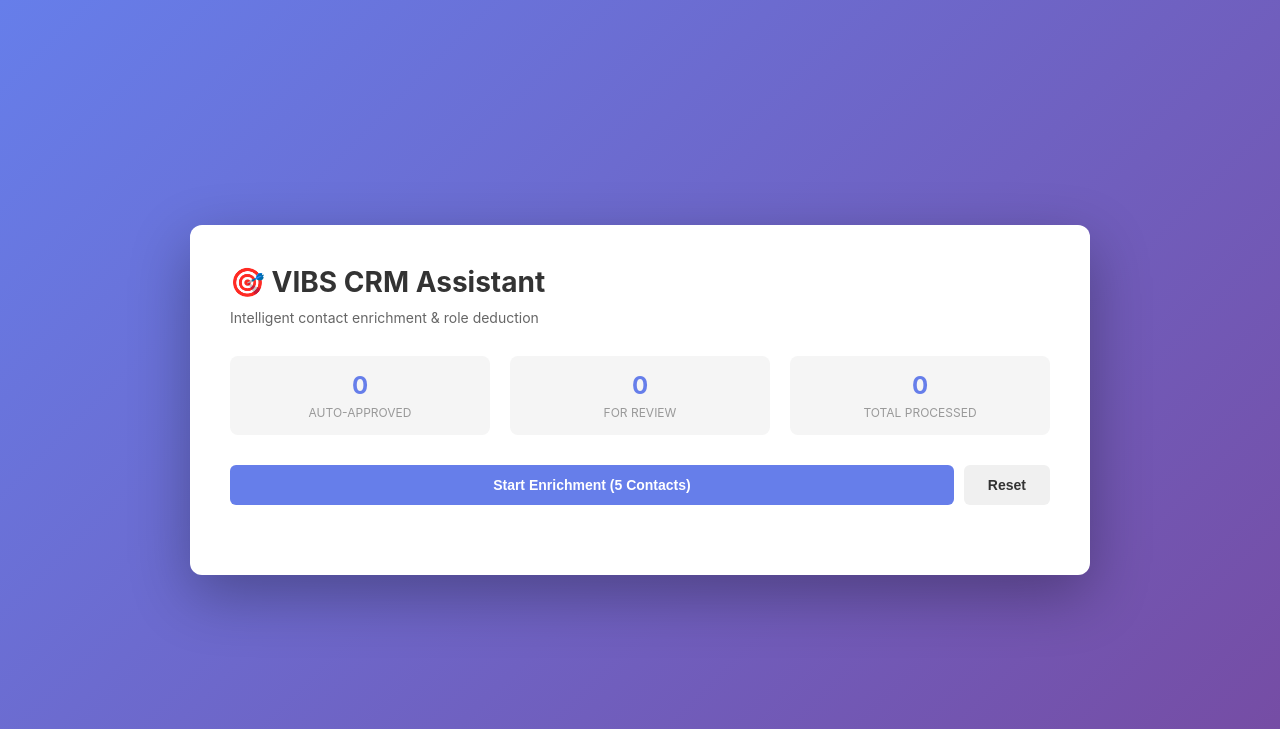
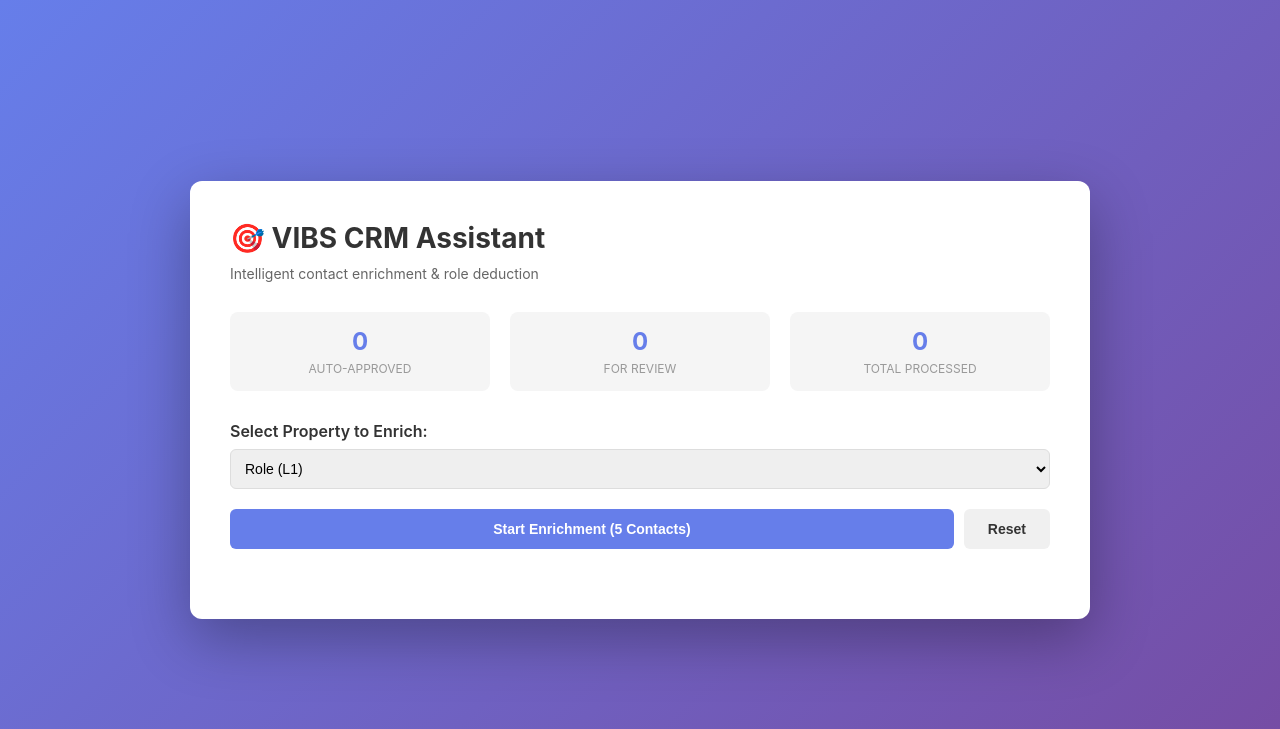
Before and after one commit to HikariNoOngaku/VIBS, a Flask app: page / in a window 1280 px wide. Shown: the top 729 px of the page. Run offline with Flask 3, Linux system fonts and the light colour scheme.

Commit message:
Add flexible property enrichment - allow users to select which property to enrich from dropdown

```diff
--- a/app.py
+++ b/app.py
@@ -21,16 +21,21 @@ hubspot_client = HubSpotClient(access_token=HUBSPOT_API_KEY)
 # Claude API endpoint
 CLAUDE_API_URL = "https://api.anthropic.com/v1/messages"
 
-# Role options from taxonomy
-ROLE_OPTIONS = [
-    "Sales",
-    "Marketing",
-    "Design/Drafting",
-    "Planning/Development",
-    "Executive",
-    "Approval Submission",
-    "Approval Processing"
-]
+# Property enrichment configuration
+ENRICHABLE_PROPERTIES = {
+    "role_inferred_l1": {
+        "label": "Role (L1)",
+        "options": ["Sales", "Marketing", "Design/Drafting", "Planning/Development", "Executive", "Approval Submission", "Approval Processing"]
+    },
+    "industry": {
+        "label": "Industry",
+        "options": ["Technology", "Finance", "Healthcare", "Retail", "Manufacturing", "Services", "Other"]
+    },
+    "company_size": {
+        "label": "Company Size",
+        "options": ["1-10", "11-50", "51-200", "201-1000", "1000+"]
+    }
+}
 
 def get_recent_contacts(limit=5):
     """Fetch recent contacts from HubSpot."""
@@ -44,8 +49,8 @@ def get_recent_contacts(limit=5):
         print(f"Error fetching contacts: {e}")
         return []
 
-def deduce_role_with_claude(contact):
-    """Use Claude to deduce contact role with confidence score."""
+def enrich_with_claude(contact, property_name, property_options):
+    """Use Claude to enrich any contact property with confidence score."""
 
     # Extract contact data
     props = contact.properties
@@ -55,8 +60,10 @@ def deduce_role_with_claude(contact):
     job_title = props.get("jobtitle", "")
     company = props.get("company", "")
 
-    # Build prompt
-    prompt = f"""Based on the following contact information, deduce their role in the organization.
+    # Build dynamic prompt
+    options_text = chr(10).join([f"- {opt}" for opt in property_options])
+
+    prompt = f"""Based on the following contact information, deduce their {property_name}.
 
 Contact Information:
 - Name: {first_name} {last_name}
@@ -64,20 +71,20 @@ Contact Information:
 - Job Title: {job_title}
 - Company: {company}
 
-Available Role Categories:
-{chr(10).join([f"- {role}" for role in ROLE_OPTIONS])}
+Available Options:
+{options_text}
 
 Please respond in JSON format with:
 {{
-  "role": "<selected role from list>",
+  "value": "<selected option from list>",
   "confidence": <0-100>,
   "reasoning": "<brief explanation>"
 }}
 
-Base confidence on how clear the role deduction is:
-- >95%: Job title explicitly matches role (e.g., "Sales Director" → Sales)
-- 75-95%: Job title implies role but less explicit (e.g., "Account Manager" → Sales)
-- <75%: Job title is ambiguous (e.g., "Operations Manager" could be multiple roles)
+Base confidence on how clear the deduction is:
+- >95%: Very clear match from existing data
+- 75-95%: Likely match but some ambiguity
+- <75%: Uncertain, requires review
 """
 
     try:
@@ -107,24 +114,28 @@ Base confidence on how clear the role deduction is:
         json_str = response_text[json_start:json_end]
         result = json.loads(json_str)
 
+        # Rename "value" to match property_name for consistency
+        result[property_name] = result.pop("value", None)
+
         return result
     except Exception as e:
         print(f"Error calling Claude: {e}")
         return {
-            "role": None,
+            property_name: None,
             "confidence": 0,
             "reasoning": f"Error: {str(e)}"
         }
 
-def update_hubspot_contact(contact_id, role, confidence):
-    """Update contact with role_inferred_l1 property in HubSpot."""
+def update_hubspot_contact(contact_id, property_name, value, confidence):
+    """Update contact with enriched property in HubSpot."""
     try:
+        update_data = {
+            property_name: value,
+            f"{property_name}_confidence": str(confidence)  # Store confidence as string
+        }
         hubspot_client.crm.contacts.update(
             contact_id,
-            properties={
-                "role_inferred_l1": role,
-                "role_inferred_l1_confidence": str(confidence)  # Store confidence as string
-            }
+            properties=update_data
         )
         return True
     except Exception as e:
@@ -140,6 +151,14 @@ def enrich():
     """Main enrichment endpoint."""
     data = request.json
     action = data.get("action")
+    property_name = data.get("property_name", "role_inferred_l1")
+
+    # Get property config
+    if property_name not in ENRICHABLE_PROPERTIES:
+        return jsonify({"error": f"Property {property_name} not enrichable"}), 400
+
+    prop_config = ENRICHABLE_PROPERTIES[property_name]
+    property_options = prop_config["options"]
 
     if action == "fetch":
         # Fetch contacts and analyze
@@ -156,24 +175,25 @@ def enrich():
             last_name = contact.properties.get("lastname", "")
             job_title = contact.properties.get("jobtitle", "")
 
-            # Deduce role
-            deduction = deduce_role_with_claude(contact)
-            confidence = deduction.get("confidence", 0)
-            role = deduction.get("role")
+            # Enrich with Claude
+            enrichment = enrich_with_claude(contact, property_name, property_options)
+            confidence = enrichment.get("confidence", 0)
+            value = enrichment.get(property_name)
 
             contact_info = {
                 "id": contact_id,
                 "name": f"{first_name} {last_name}",
                 "job_title": job_title,
-                "suggested_role": role,
+                "suggested_value": value,
                 "confidence": confidence,
-                "reasoning": deduction.get("reasoning", "")
+                "reasoning": enrichment.get("reasoning", ""),
+                "property_name": property_name
             }
 
             # Route by confidence
             if confidence >= 95:
                 # Auto-approve and save
-                update_hubspot_contact(contact_id, role, confidence)
+                update_hubspot_contact(contact_id, property_name, value, confidence)
                 contact_info["status"] = "auto_approved"
                 results["auto_approved"].append(contact_info)
             else:
@@ -186,10 +206,10 @@ def enrich():
     elif action == "approve":
         # Manually approve a contact
         contact_id = data.get("contact_id")
-        role = data.get("role")
+        value = data.get("value")
         confidence = data.get("confidence", 0)
 
-        success = update_hubspot_contact(contact_id, role, confidence)
+        success = update_hubspot_contact(contact_id, property_name, value, confidence)
         return jsonify({"success": success})
 
     elif action == "skip":
@@ -198,6 +218,20 @@ def enrich():
 
     return jsonify({"error": "Invalid action"}), 400
 
+@app.route("/api/properties", methods=["GET"])
+def get_properties():
+    """Get available enrichable properties."""
+    return jsonify({
+        "properties": [
+            {
+                "name": name,
+                "label": config["label"],
+                "options": config["options"]
+            }
+            for name, config in ENRICHABLE_PROPERTIES.items()
+        ]
+    })
+
 @app.route("/api/health", methods=["GET"])
 def health():
     """Health check."""
--- a/templates/index.html
+++ b/templates/index.html
@@ -277,6 +277,14 @@
             </div>
         </div>
 
+        <!-- Property Selector -->
+        <div style="margin-bottom: 20px;">
+            <label for="property-selector" style="display: block; font-weight: 600; margin-bottom: 8px; color: #333;">Select Property to Enrich:</label>
+            <select id="property-selector" style="width: 100%; padding: 10px; border: 1px solid #ddd; border-radius: 6px; font-size: 14px;">
+                <option value="">Loading properties...</option>
+            </select>
+        </div>
+
         <!-- Action Buttons -->
         <div class="button-group">
             <button class="btn-primary" id="btn-enrich">Start Enrichment (5 Contacts)</button>
@@ -321,8 +329,34 @@
         document.getElementById("btn-enrich").addEventListener("click", startEnrichment);
         document.getElementById("btn-reset").addEventListener("click", resetUI);
 
+        // Load properties on page load
+        document.addEventListener("DOMContentLoaded", loadProperties);
+
+        async function loadProperties() {
+            try {
+                const response = await fetch(`${API_BASE}/properties`);
+                const data = await response.json();
+
+                const selector = document.getElementById("property-selector");
+                selector.innerHTML = data.properties.map(prop =>
+                    `<option value="${prop.name}">${prop.label}</option>`
+                ).join("");
+            } catch (error) {
+                console.error("Error loading properties:", error);
+                alert("Error loading properties: " + error.message);
+            }
+        }
+
         async function startEnrichment() {
             const btn = document.getElementById("btn-enrich");
+            const propertySelector = document.getElementById("property-selector");
+            const selectedProperty = propertySelector.value;
+
+            if (!selectedProperty) {
+                alert("Please select a property to enrich");
+                return;
+            }
+
             btn.disabled = true;
             document.getElementById("loading").style.display = "block";
             document.getElementById("results").style.display = "none";
@@ -331,7 +365,10 @@
                 const response = await fetch(`${API_BASE}/enrich`, {
                     method: "POST",
                     headers: { "Content-Type": "application/json" },
-                    body: JSON.stringify({ action: "fetch" })
+                    body: JSON.stringify({
+                        action: "fetch",
+                        property_name: selectedProperty
+                    })
                 });
 
                 const data = await response.json();
@@ -365,7 +402,7 @@
                         <div class="contact-info">
                             <h3>${contact.name}</h3>
                             <div class="contact-detail">Job Title: ${contact.job_title}</div>
-                            <div class="contact-role">→ ${contact.suggested_role}</div>
+                            <div class="contact-role">→ ${contact.suggested_value}</div>
                             <div class="confidence">Confidence: ${contact.confidence}%</div>
                             <div class="contact-detail"><em>${contact.reasoning}</em></div>
                         </div>
@@ -381,12 +418,12 @@
                         <div class="contact-info">
                             <h3>${contact.name}</h3>
                             <div class="contact-detail">Job Title: ${contact.job_title}</div>
-                            <div class="contact-role">→ ${contact.suggested_role}</div>
+                            <div class="contact-role">→ ${contact.suggested_value}</div>
                             <div class="confidence">Confidence: ${contact.confidence}% ⚠️</div>
                             <div class="contact-detail"><em>${contact.reasoning}</em></div>
                         </div>
                         <div class="contact-actions">
-                            <button class="btn-small" onclick="approveContact('${contact.id}', '${contact.suggested_role}', ${contact.confidence})">Approve</button>
+                            <button class="btn-small" onclick="approveContact('${contact.id}', '${contact.suggested_value}', ${contact.confidence}, '${contact.property_name}')">Approve</button>
                             <button class="btn-small btn-skip" onclick="skipContact('${contact.id}')">Skip</button>
                         </div>
                     </div>
@@ -396,7 +433,7 @@
             document.getElementById("results").style.display = "block";
         }
 
-        async function approveContact(contactId, role, confidence) {
+        async function approveContact(contactId, value, confidence, propertyName) {
             try {
                 await fetch(`${API_BASE}/enrich`, {
                     method: "POST",
@@ -404,8 +441,9 @@
                     body: JSON.stringify({
                         action: "approve",
                         contact_id: contactId,
-                        role: role,
-                        confidence: confidence
+                        value: value,
+                        confidence: confidence,
+                        property_name: propertyName
                     })
                 });
                 alert("Contact approved and saved to HubSpot!");
```
